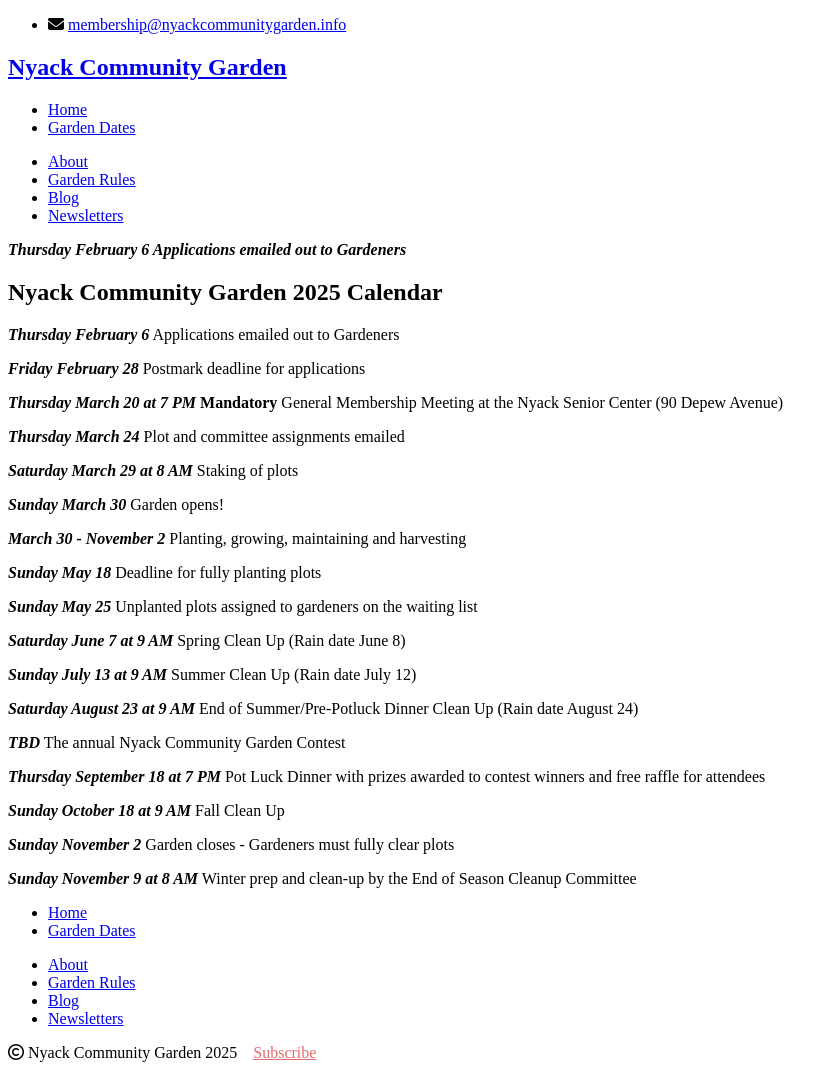
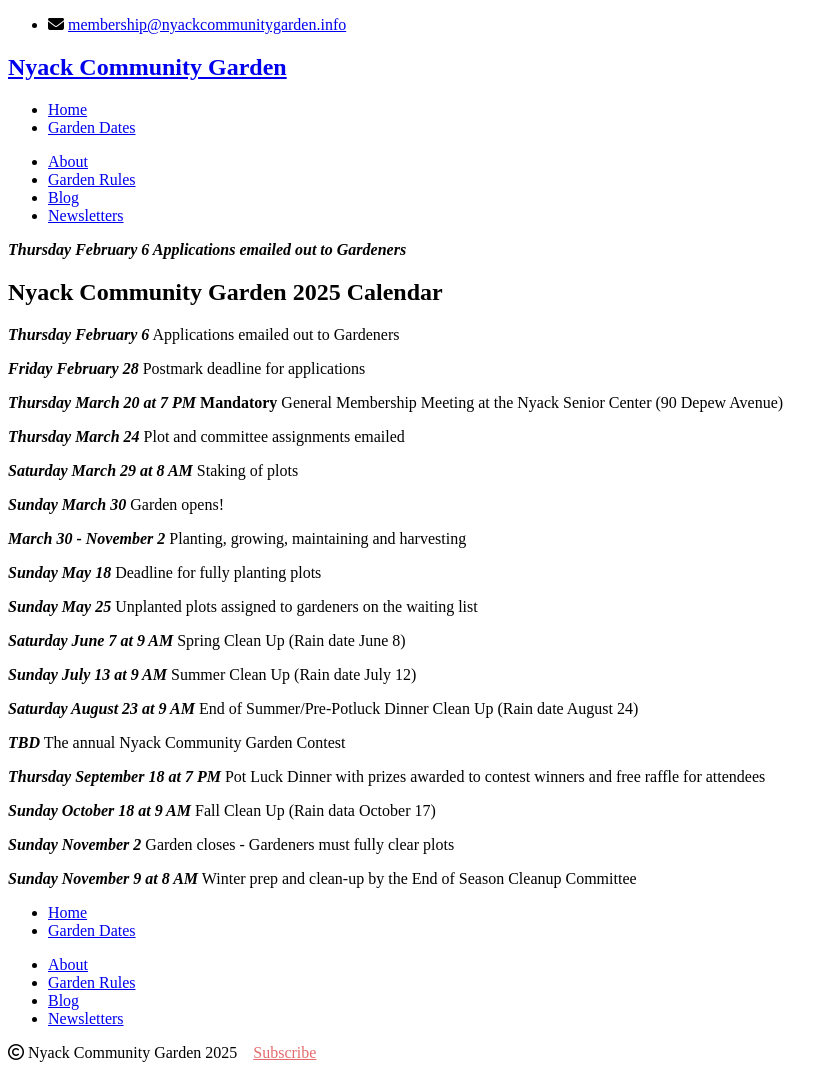
Before and after one commit to bosborne/nyackcommunitygarden, a Jekyll site: the page built from garden-dates/index.md, in a window 1280 px wide. Shown: the whole page, without its empty margins (0-839 px from the left). Built offline with Jekyll 4.4.1, drawn with Linux system fonts in a browser that asks for light colours; nearby versions of some CDN libraries; library files that are not in the unit come from our copies.

Commit message:
Update garden dates

```diff
--- a/garden-dates/index.md
+++ b/garden-dates/index.md
@@ -35,7 +35,7 @@
 
 ***Thursday September 18 at 7 PM*** Pot Luck Dinner with prizes awarded to contest winners and free raffle for attendees
 
-***Sunday October 18 at 9 AM*** Fall Clean Up
+***Sunday October 18 at 9 AM*** Fall Clean Up (Rain data October 17)
 
 ***Sunday November 2*** Garden closes - Gardeners must fully clear plots
 
```
